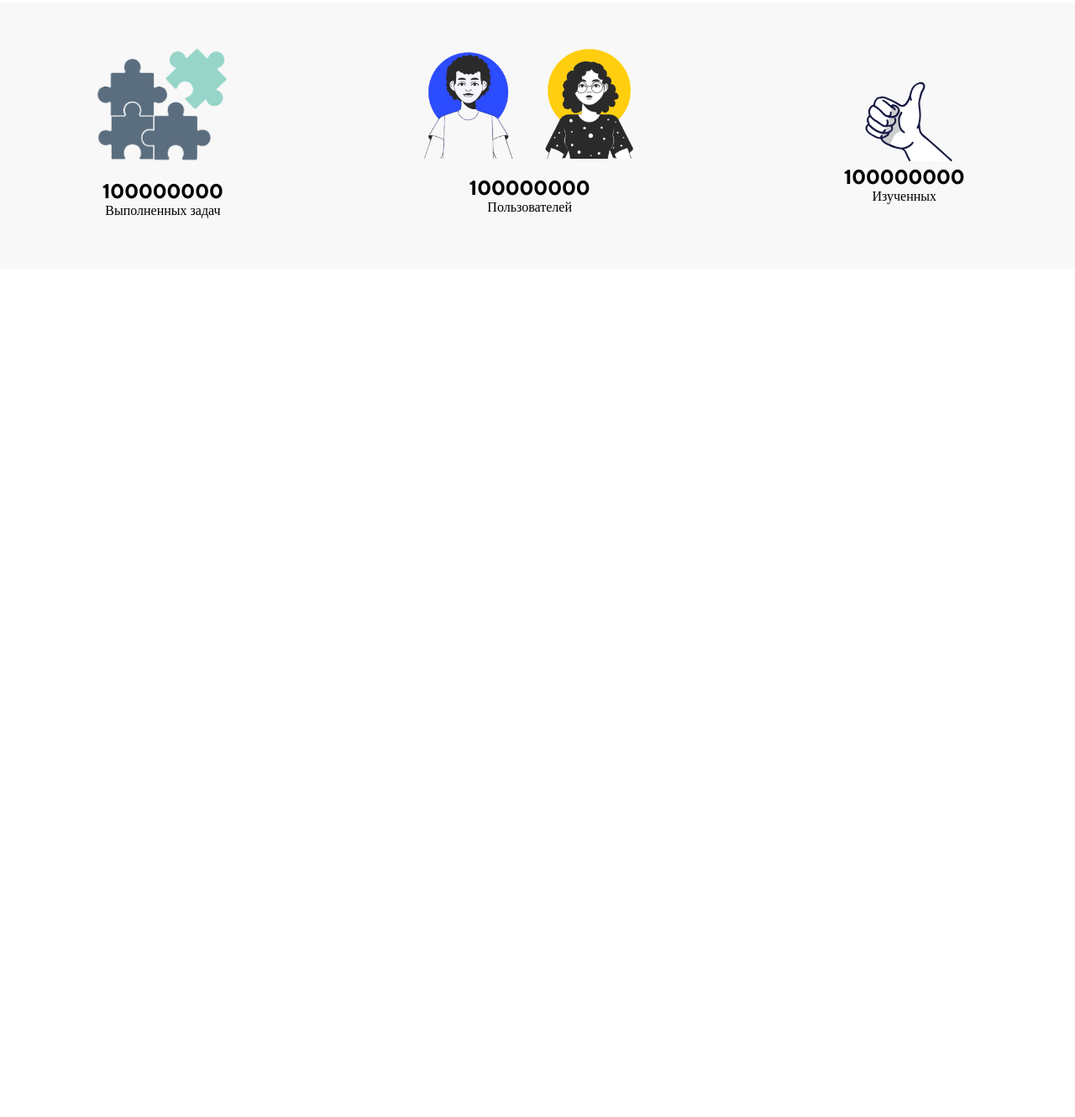
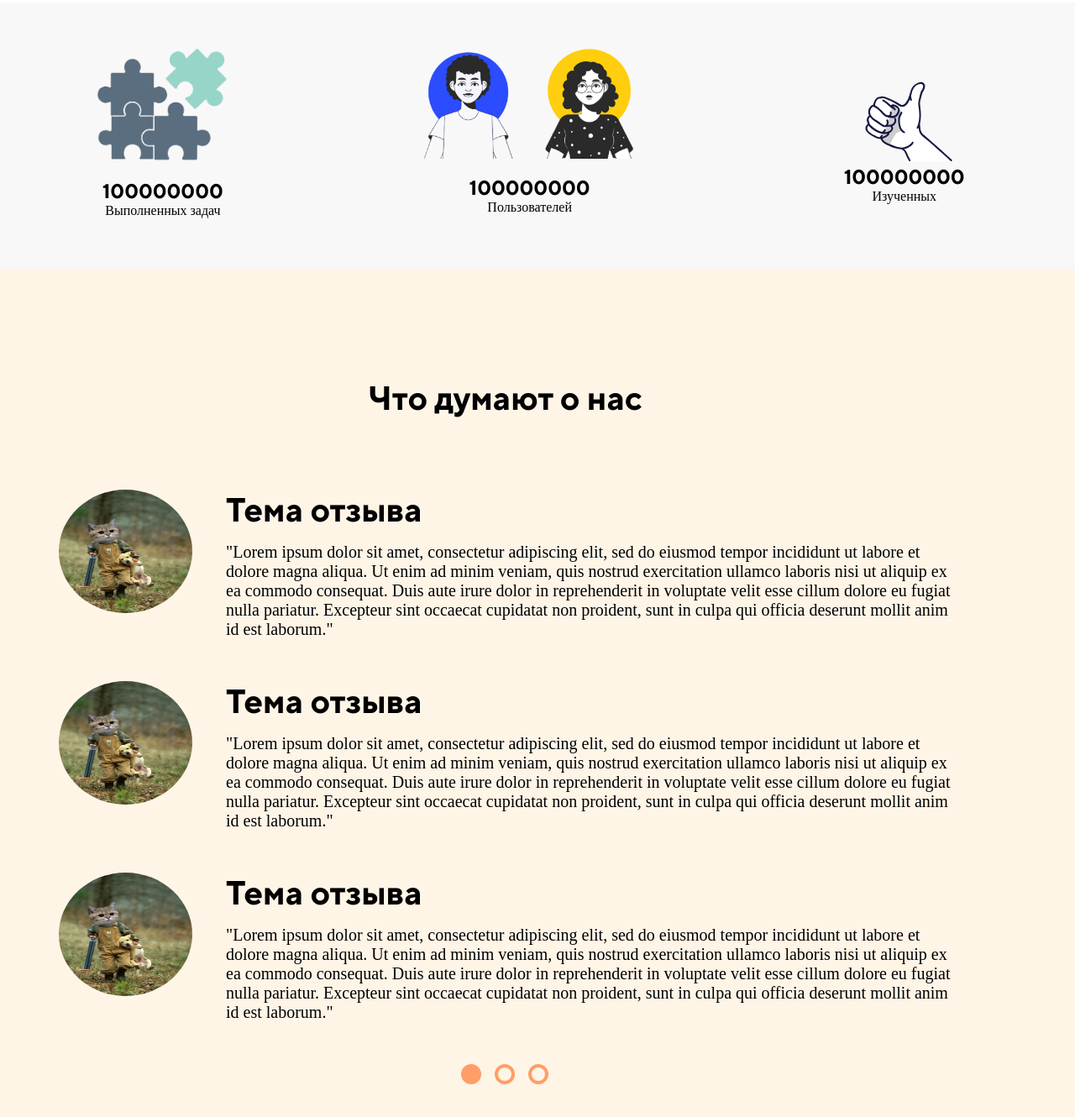
Before and after one commit to KoJlJlaPs/LanguagePractick-, a plain HTML site: page index.html in a window 1280 px wide. Shown: the part 2083-3413 px from the top of the page at 84% size. Before the commit the page ends 2403 px from the top, so only its background shows below. Drawn offline with Linux system fonts and the light colour scheme; a web font is replaced by a local one.

Commit message:
#dev-feedvack

```diff
--- a/index.html
+++ b/index.html
@@ -147,5 +147,72 @@
      </div>
     </section>
     <!-- /Yspex -->
+
+    <section class="feedback">
+      <div class="feedback__container container">
+        <h3 class="feedback__container-header">
+          Что думают о нас
+        </h3>
+        <div class="feedback__container-item">
+          <span class="feedback-item">
+          <h4 class="feedback-item-header">
+            Тема отзыва
+          </h4>
+          <p class="feedback-item-text">"Lorem ipsum dolor sit amet, consectetur adipiscing elit, sed do eiusmod tempor
+            incididunt ut labore et dolore magna
+            aliqua. Ut enim ad minim veniam, quis nostrud exercitation ullamco laboris nisi ut aliquip ex ea commodo
+            consequat. Duis
+            aute irure dolor in reprehenderit in voluptate velit esse cillum dolore eu fugiat nulla pariatur. Excepteur sint
+            occaecat cupidatat non proident, sunt in culpa qui officia deserunt mollit anim id est laborum."
+          </p>
+          </span>
+          <div class="user_img-container">
+            <img class="user_img" src="./img/avatar.jpg" alt="">
+          </div>
+        </div>
+
+          <div class="feedback__container-item">
+            <span class="feedback-item">
+              <h4 class="feedback-item-header">
+                Тема отзыва
+              </h4>
+              <p class="feedback-item-text">"Lorem ipsum dolor sit amet, consectetur adipiscing elit, sed do eiusmod tempor
+                incididunt ut labore et dolore magna
+                aliqua. Ut enim ad minim veniam, quis nostrud exercitation ullamco laboris nisi ut aliquip ex ea commodo
+                consequat. Duis
+                aute irure dolor in reprehenderit in voluptate velit esse cillum dolore eu fugiat nulla pariatur. Excepteur sint
+                occaecat cupidatat non proident, sunt in culpa qui officia deserunt mollit anim id est laborum."
+              </p>
+            </span>
+            <div class="user_img-container">
+              <img class="user_img" src="./img/avatar.jpg" alt="">
+            </div>
+          </div>
+
+            <div class="feedback__container-item">
+              <span class="feedback-item">
+                <h4 class="feedback-item-header">
+                  Тема отзыва
+                </h4>
+                <p class="feedback-item-text">"Lorem ipsum dolor sit amet, consectetur adipiscing elit, sed do eiusmod tempor
+                  incididunt ut labore et dolore magna
+                  aliqua. Ut enim ad minim veniam, quis nostrud exercitation ullamco laboris nisi ut aliquip ex ea commodo
+                  consequat. Duis
+                  aute irure dolor in reprehenderit in voluptate velit esse cillum dolore eu fugiat nulla pariatur. Excepteur sint
+                  occaecat cupidatat non proident, sunt in culpa qui officia deserunt mollit anim id est laborum."
+                </p>
+              </span>
+              <div class="user_img-container">
+                <img class="user_img" src="./img/avatar.jpg" alt="">
+              </div>
+          </div>
+          <div class="hero__dots">
+            <span class="hero__dot active"></span>
+            <span class="hero__dot"></span>
+            <span class="hero__dot"></span>
+          </div>
+      </div>
+<!-- /feedback -->
+    </section>
 </body>
 </html>
--- a/style.css
+++ b/style.css
@@ -1,6 +1,10 @@
 * {
   box-sizing: border-box;
 }
+p,h1,h2,h3,h4,h5{
+  margin: 0;
+}
+
 body{
   margin: 0;
   padding:0;
@@ -191,3 +195,65 @@ margin-bottom: 45px;
 .nice{
  height: 138px;
 }
+/* /yspex */
+
+.feedback{
+  background-color:#FEF5E7;
+}
+
+.feedback__container{
+  padding: 130px 148px 130px 70px;
+}
+.feedback__container-header{
+  text-align: center;
+  font-family: 'TT-Norms-Pro-Bold';
+   font-size: 40px;
+   margin-bottom: 85px;
+}
+
+.feedback__container-item
+{
+  display: flex;
+  margin-bottom: 50px;
+}
+.feedback-item-text{
+  font-size: 20px;
+  font-family:'PT Serif Caption';
+}
+.feedback-item-header{
+    font-family: 'TT-Norms-Pro-Bold';
+    font-size: 40px;
+    line-height: 48px;
+    margin-bottom: 15px;
+}
+.user_img-container{
+  order: -1;
+}
+.user_img{
+  width: 159px;
+  height: 147px;
+  border-radius: 50%;
+  margin-right: 40px;
+}
+
+.hero__dots {
+  display: flex;
+  justify-content: center;
+  padding-bottom: 32px;
+}
+
+.hero__dot {
+  height: 24px;
+  width: 24px;
+  margin: 0 8px;
+  border: 4px solid #FF9E67;
+  border-radius: 50%;
+  transition: background-color 0.15s;
+  cursor: pointer;
+}
+
+.hero__dot:hover,
+.hero__dot.active {
+  background-color: #FF9E67;
+}
+/* /feedback */
```
Also changed, not shown: img/avatar.jpg (added).
